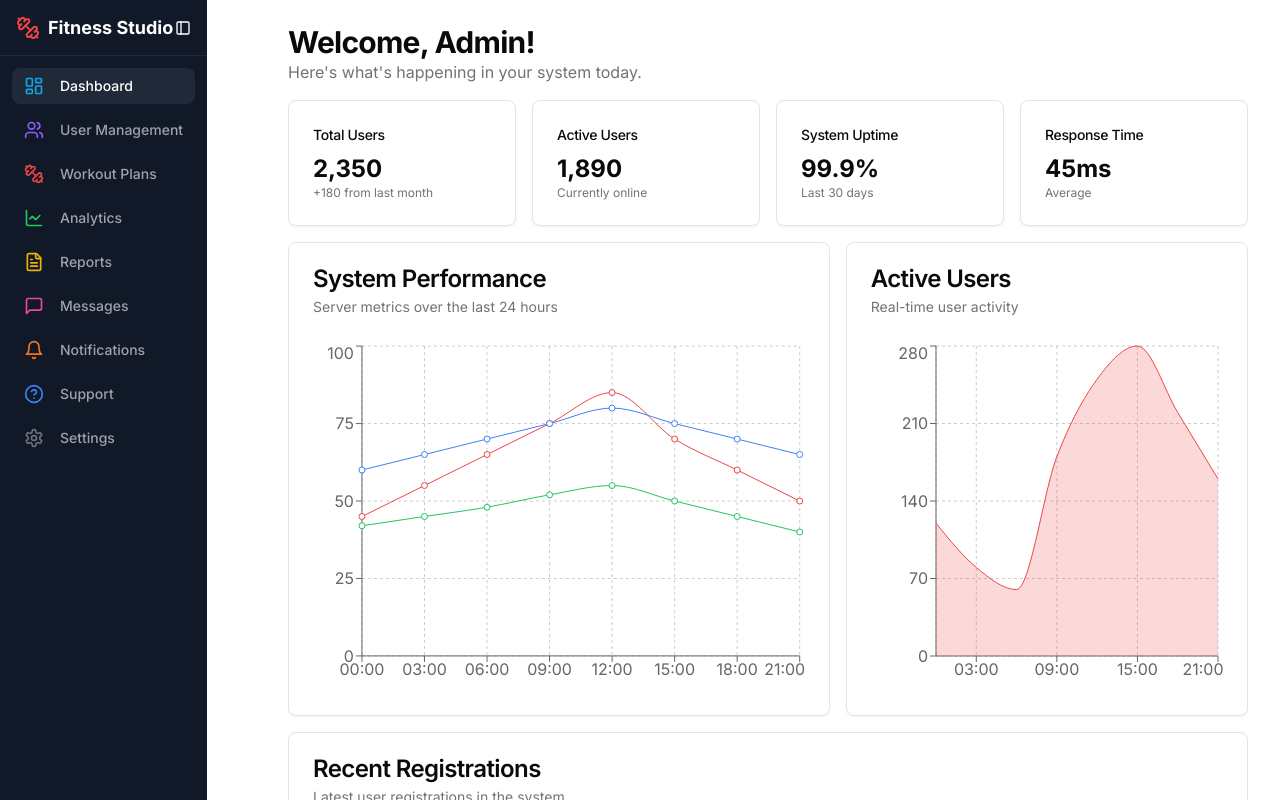
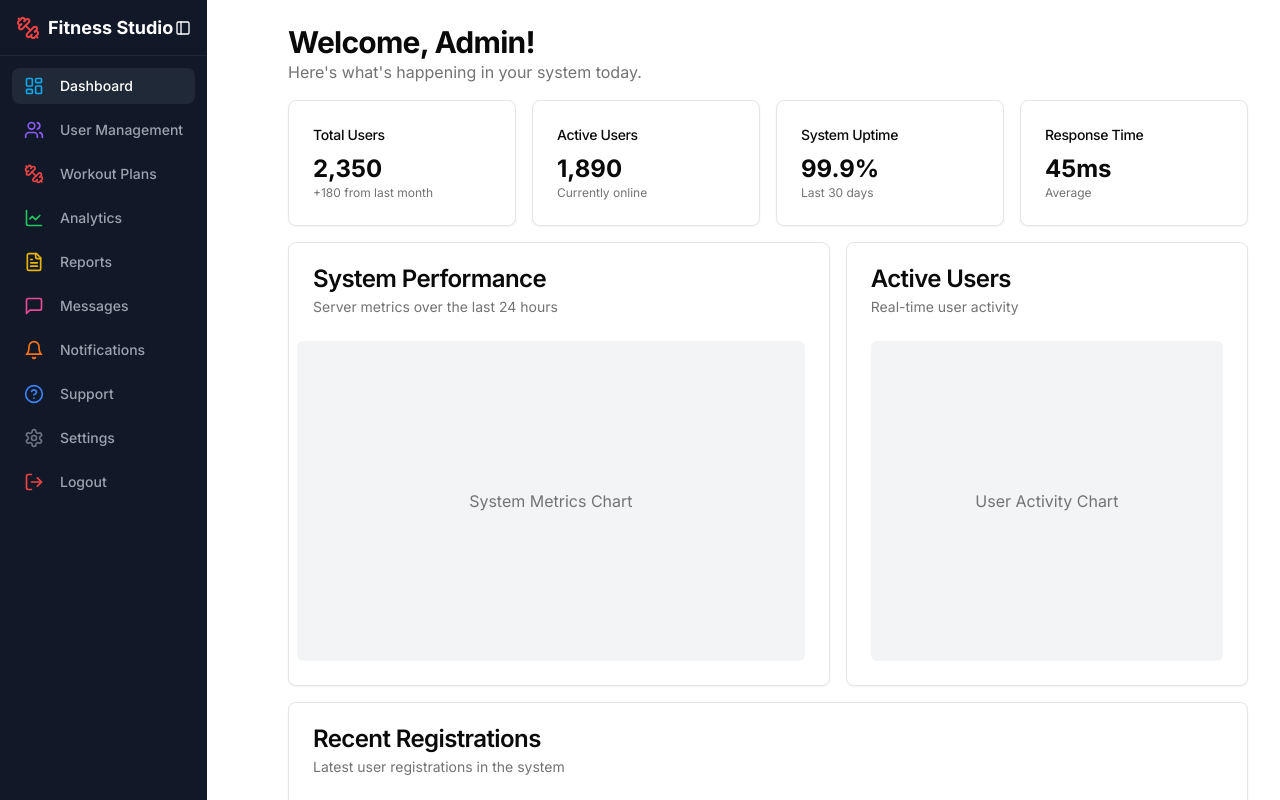
Before and after one commit to Nahyer/Diet-WorkOut-System, a Next.js app: page /admin in a window 1280 px wide. Shown: the top 800 px of the page. Built offline with nearby package versions, Linux system fonts and the light colour scheme; no server answers; sample sign-in values are in the browser's storage.

Commit message:
role-based authentication and dashboard redirection

```diff
--- a/app/admin/layout.tsx
+++ b/app/admin/layout.tsx
@@ -1,7 +1,6 @@
 "use client"
 
 import type React from "react"
-
 import { useState } from "react"
 import Link from "next/link"
 import { usePathname } from "next/navigation"
@@ -17,8 +16,11 @@ import {
   Bell,
   FileText,
   HelpCircle,
+  LogOut
 } from "lucide-react"
 import { Button } from "@/components/ui/button"
+import { useAuth } from "@/app/contexts/AuthContext"
+import ProtectedRoute from "@/components/ProtectedRoute"
 
 export default function AdminLayout({
   children,
@@ -27,6 +29,7 @@ export default function AdminLayout({
 }) {
   const [isExpanded, setIsExpanded] = useState(true)
   const pathname = usePathname()
+  const { logout } = useAuth()
 
   const routes = [
     {
@@ -86,6 +89,7 @@ export default function AdminLayout({
   ]
 
   return (
+    <ProtectedRoute requireAdmin={true}>
       <div className="relative min-h-screen">
         <div className="flex">
           {/* Sidebar */}
@@ -136,6 +140,19 @@ export default function AdminLayout({
                     {isExpanded && <span className="text-sm font-medium">{route.label}</span>}
                   </Link>
                 ))}
+
+                {/* Logout button */}
+                <button
+                  onClick={logout}
+                  className={cn(
+                    "flex items-center gap-4 rounded-lg px-3 py-2 transition-colors mt-auto",
+                    "text-gray-400 hover:bg-gray-800 hover:text-white",
+                    !isExpanded && "justify-center px-2",
+                  )}
+                >
+                  <LogOut className="h-5 w-5 shrink-0 text-red-500" />
+                  {isExpanded && <span className="text-sm font-medium">Logout</span>}
+                </button>
               </nav>
             </div>
           </aside>
@@ -146,5 +163,6 @@ export default function AdminLayout({
           </main>
         </div>
       </div>
+    </ProtectedRoute>
   )
 }
--- a/app/admin/page.tsx
+++ b/app/admin/page.tsx
@@ -1,10 +1,10 @@
 "use client"
+
 import { Card, CardContent, CardDescription, CardHeader, CardTitle } from "@/components/ui/card"
 import { Button } from "@/components/ui/button"
 import { Table, TableBody, TableCell, TableHead, TableHeader, TableRow } from "@/components/ui/table"
 import { Badge } from "@/components/ui/badge"
-import { SystemMetrics } from "@/components/admin/system-metrics"
-import { UserActivity } from "@/components/admin/user-activity"
+import { useAuth } from "@/app/contexts/AuthContext"
 
 // Mock data
 const recentUsers = [
@@ -20,11 +20,16 @@ const tickets = [
 ]
 
 export default function AdminDashboard() {
+  const { user } = useAuth()
+
+  // Get admin's name
+  const adminName = user?.fullName || "Admin"
+
   return (
     <div className="flex-1 space-y-4 p-8 pt-6">
       <div className="flex items-center justify-between space-y-2">
         <div>
-          <h2 className="text-3xl font-bold tracking-tight">Welcome, Admin!</h2>
+          <h2 className="text-3xl font-bold tracking-tight">Welcome, {adminName}!</h2>
           <p className="text-muted-foreground">Here's what's happening in your system today.</p>
         </div>
       </div>
@@ -77,7 +82,10 @@ export default function AdminDashboard() {
             <CardDescription>Server metrics over the last 24 hours</CardDescription>
           </CardHeader>
           <CardContent className="pl-2">
-            <SystemMetrics />
+            {/* Placeholder for SystemMetrics component */}
+            <div className="h-80 w-full bg-gray-100 rounded-md flex items-center justify-center">
+              <p className="text-muted-foreground">System Metrics Chart</p>
+            </div>
           </CardContent>
         </Card>
 
@@ -88,7 +96,10 @@ export default function AdminDashboard() {
             <CardDescription>Real-time user activity</CardDescription>
           </CardHeader>
           <CardContent>
-            <UserActivity />
+            {/* Placeholder for UserActivity component */}
+            <div className="h-80 w-full bg-gray-100 rounded-md flex items-center justify-center">
+              <p className="text-muted-foreground">User Activity Chart</p>
+            </div>
           </CardContent>
         </Card>
       </div>
--- a/app/contexts/AuthContext.tsx
+++ b/app/contexts/AuthContext.tsx
@@ -2,6 +2,7 @@
 
 import type React from "react"
 import { createContext, useContext, useState, useEffect } from "react"
+import { useRouter } from "next/navigation"
 import { authService, RegisterData } from "../services/auth"
 
 type User = {
@@ -20,52 +21,67 @@ type AuthContextType = {
   logout: () => void;
   register: (fullName: string, email: string, password: string, additionalData?: Partial<RegisterData>) => Promise<void>;
   isAuthenticated: boolean;
+  isAdmin: boolean;
 }
 
-const AuthContext = createContext<AuthContextType | undefined>(undefined)
+const AuthContext = createContext<AuthContextType | undefined>(undefined);
 
 export const AuthProvider: React.FC<{ children: React.ReactNode }> = ({ children }) => {
-  const [user, setUser] = useState<User | null>(null)
-  const [loading, setLoading] = useState(true)
-  const [error, setError] = useState<string | null>(null)
+  const [user, setUser] = useState<User | null>(null);
+  const [loading, setLoading] = useState(true);
+  const [error, setError] = useState<string | null>(null);
+  const [isAuthenticated, setIsAuthenticated] = useState(false);
+  const router = useRouter();
 
   useEffect(() => {
     // Check if user is stored in localStorage
-    const storedUser = localStorage.getItem("user")
-    const storedToken = localStorage.getItem("token")
+    const storedUser = localStorage.getItem("user");
+    const storedToken = localStorage.getItem("token");
 
     if (storedUser && storedToken) {
-      setUser(JSON.parse(storedUser))
+      const parsedUser = JSON.parse(storedUser);
+      setUser(parsedUser);
+      setIsAuthenticated(true);
     }
 
-    setLoading(false)
-  }, [])
+    setLoading(false);
+  }, []);
 
   const login = async (email: string, password: string) => {
-    setLoading(true)
-    setError(null)
+    setLoading(true);
+    setError(null);
 
     try {
-      const response = await authService.login({ email, password })
+      const response = await authService.login({ email, password });
 
       // Store user data and token
-      localStorage.setItem("user", JSON.stringify(response.user))
-      localStorage.setItem("token", response.token)
+      localStorage.setItem("user", JSON.stringify(response.user));
+      localStorage.setItem("token", response.token);
 
-      setUser(response.user)
+      setUser(response.user);
+      setIsAuthenticated(true);
+
+      // Redirect based on user role
+      if (response.user.role === "admin") {
+        router.push("/admin");
+      } else {
+        router.push("/dashboard");
+      }
     } catch (err) {
-      console.error("Login error:", err)
-      setError(err instanceof Error ? err.message : "Login failed")
-      throw err
+      console.error("Login error:", err);
+      setError(err instanceof Error ? err.message : "Login failed");
+      throw err;
     } finally {
-      setLoading(false)
+      setLoading(false);
     }
-  }
+  };
 
   const logout = () => {
-    authService.logout()
-    setUser(null)
-  }
+    authService.logout();
+    setUser(null);
+    setIsAuthenticated(false);
+    router.push("/");
+  };
 
   const register = async (
     fullName: string,
@@ -73,8 +89,8 @@ export const AuthProvider: React.FC<{ children: React.ReactNode }> = ({ children
     password: string,
     additionalData?: Partial<RegisterData>
   ) => {
-    setLoading(true)
-    setError(null)
+    setLoading(true);
+    setError(null);
 
     try {
       const userData: RegisterData = {
@@ -82,45 +98,53 @@ export const AuthProvider: React.FC<{ children: React.ReactNode }> = ({ children
         email,
         password,
         ...additionalData
-      }
+      };
 
-      const response = await authService.register(userData)
+      const response = await authService.register(userData);
 
       // Store user data and token
-      localStorage.setItem("user", JSON.stringify(response.user))
-      localStorage.setItem("token", response.token)
+      localStorage.setItem("user", JSON.stringify(response.user));
+      localStorage.setItem("token", response.token);
 
-      setUser(response.user)
+      setUser(response.user);
+      setIsAuthenticated(true);
+
+      // Redirect to dashboard after registration
+      router.push("/dashboard");
     } catch (err) {
-      console.error("Registration error:", err)
-      setError(err instanceof Error ? err.message : "Registration failed")
-      throw err
+      console.error("Registration error:", err);
+      setError(err instanceof Error ? err.message : "Registration failed");
+      throw err;
     } finally {
-      setLoading(false)
+      setLoading(false);
     }
-  }
+  };
+
+  // Check if user is an admin
+  const isAdmin = user?.role === "admin";
 
   return (
     <AuthContext.Provider
       value={{
         user,
+        loading,
+        error,
         login,
         logout,
         register,
-        loading,
-        error,
-        isAuthenticated: !!user
+        isAuthenticated,
+        isAdmin
       }}
     >
       {children}
     </AuthContext.Provider>
-  )
-}
+  );
+};
 
 export const useAuth = () => {
-  const context = useContext(AuthContext)
+  const context = useContext(AuthContext);
   if (context === undefined) {
-    throw new Error("useAuth must be used within an AuthProvider")
+    throw new Error("useAuth must be used within an AuthProvider");
   }
-  return context
-}
+  return context;
+};
--- a/app/dashboard/layout.tsx
+++ b/app/dashboard/layout.tsx
@@ -1,13 +1,14 @@
 "use client"
 
 import type React from "react"
-
-import { useState } from "react"
+import { useState, useEffect } from "react"
 import Link from "next/link"
-import { usePathname } from "next/navigation"
+import { usePathname, useRouter } from "next/navigation"
 import { cn } from "@/lib/utils"
-import { Dumbbell, Apple, LineChart, Settings, PanelLeft } from "lucide-react"
+import { Dumbbell, Apple, LineChart, Settings, PanelLeft, LogOut } from "lucide-react"
 import { Button } from "@/components/ui/button"
+import { useAuth } from "@/app/contexts/AuthContext"
+import ProtectedRoute from "@/components/ProtectedRoute"
 
 export default function DashboardLayout({
   children,
@@ -16,8 +17,23 @@ export default function DashboardLayout({
 }) {
   const [isExpanded, setIsExpanded] = useState(true)
   const pathname = usePathname()
+  const { user, logout } = useAuth()
+  const router = useRouter()
+
+  // Redirect admin users to admin dashboard
+  useEffect(() => {
+    if (user?.role === "admin") {
+      router.push("/admin")
+    }
+  }, [user, router])
 
   const routes = [
+    {
+      label: "Dashboard",
+      icon: Dumbbell,
+      href: "/dashboard",
+      color: "text-red-500",
+    },
     {
       label: "Workout Section",
       icon: Dumbbell,
@@ -45,6 +61,7 @@ export default function DashboardLayout({
   ]
 
   return (
+    <ProtectedRoute>
       <div className="relative min-h-screen">
         <div className="flex">
           {/* Sidebar */}
@@ -95,15 +112,31 @@ export default function DashboardLayout({
                     {isExpanded && <span className="text-sm font-medium">{route.label}</span>}
                   </Link>
                 ))}
+
+                {/* Logout button */}
+                <button
+                  onClick={logout}
+                  className={cn(
+                    "flex items-center gap-4 rounded-lg px-3 py-2 transition-colors mt-auto",
+                    "text-gray-400 hover:bg-gray-800 hover:text-white",
+                    !isExpanded && "justify-center px-2",
+                  )}
+                >
+                  <LogOut className="h-5 w-5 shrink-0 text-red-500" />
+                  {isExpanded && <span className="text-sm font-medium">Logout</span>}
+                </button>
               </nav>
             </div>
           </aside>
 
           {/* Main content */}
           <main className="flex-1 overflow-x-hidden">
-          <div className="container mx-auto">{children}</div>
+            <div className="container mx-auto">
+              {children}
+            </div>
           </main>
         </div>
       </div>
+    </ProtectedRoute>
   )
 }
--- a/app/login/page.tsx
+++ b/app/login/page.tsx
@@ -1,8 +1,6 @@
 "use client"
 
-import type React from "react"
-
-import { useState } from "react"
+import { useState, useEffect } from "react"
 import Link from "next/link"
 import { useRouter } from "next/navigation"
 import { Eye, EyeOff, Loader2 } from "lucide-react"
@@ -11,7 +9,7 @@ import { Card, CardContent, CardDescription, CardFooter, CardHeader, CardTitle }
 import { Input } from "@/components/ui/input"
 import { Label } from "@/components/ui/label"
 import { Checkbox } from "@/components/ui/checkbox"
-import { useAuth } from "../contexts/AuthContext"
+import { useAuth } from "@/app/contexts/AuthContext"
 
 export default function Login() {
   const [isLoading, setIsLoading] = useState(false)
@@ -20,7 +18,18 @@ export default function Login() {
   const [password, setPassword] = useState("")
   const [errorMessage, setErrorMessage] = useState("")
   const router = useRouter()
-  const { login, error } = useAuth()
+  const { login, error, isAuthenticated, user } = useAuth()
+
+  // Redirect if already authenticated
+  useEffect(() => {
+    if (isAuthenticated) {
+      if (user?.role === "admin") {
+        router.push("/admin")
+      } else {
+        router.push("/dashboard")
+      }
+    }
+  }, [isAuthenticated, router, user])
 
   const handleSubmit = async (e: React.FormEvent) => {
     e.preventDefault()
@@ -29,7 +38,7 @@ export default function Login() {
 
     try {
       await login(email, password)
-      router.push("/dashboard")
+      // The redirection happens in the login function in AuthContext
     } catch (err) {
       console.error("Login failed:", err)
       setErrorMessage(error || "Failed to login. Please check your credentials.")
--- /dev/null
+++ b/components/ProtectedRoute.tsx
@@ -0,0 +1,50 @@
+"use client"
+
+import { useEffect } from "react"
+import { useRouter, usePathname } from "next/navigation"
+import { useAuth } from "@/app/contexts/AuthContext"
+
+interface ProtectedRouteProps {
+  children: React.ReactNode
+  requireAdmin?: boolean
+}
+
+export default function ProtectedRoute({ children, requireAdmin = false }: ProtectedRouteProps) {
+  const { isAuthenticated, loading, isAdmin, user } = useAuth()
+  const router = useRouter()
+  const pathname = usePathname() // Use the usePathname hook to get the current path
+
+  useEffect(() => {
+    if (!loading) {
+      // If not authenticated, redirect to login
+      if (!isAuthenticated) {
+        router.push("/login")
+      }
+      // If admin is required but user is not admin, redirect to dashboard
+      else if (requireAdmin && !isAdmin) {
+        router.push("/dashboard")
+      }
+      // If user is admin but trying to access regular dashboard, redirect to admin dashboard
+      else if (!requireAdmin && isAdmin && pathname === "/dashboard") {
+        router.push("/admin")
+      }
+    }
+  }, [loading, isAuthenticated, isAdmin, router, requireAdmin, pathname]) // Add pathname to the dependency array
+
+  // Show loading state while checking authentication
+  if (loading) {
+    return <div className="flex h-screen items-center justify-center">Loading...</div>
+  }
+
+  // If trying to access admin route without admin role
+  if (requireAdmin && !isAdmin) {
+    return null
+  }
+
+  // If not authenticated
+  if (!isAuthenticated) {
+    return null
+  }
+
+  return <>{children}</>
+}
```
Also changed, not shown: app/dashboard/page.tsx (+6 -1 lines). Lines whose indentation alone changed are shown as unchanged.
